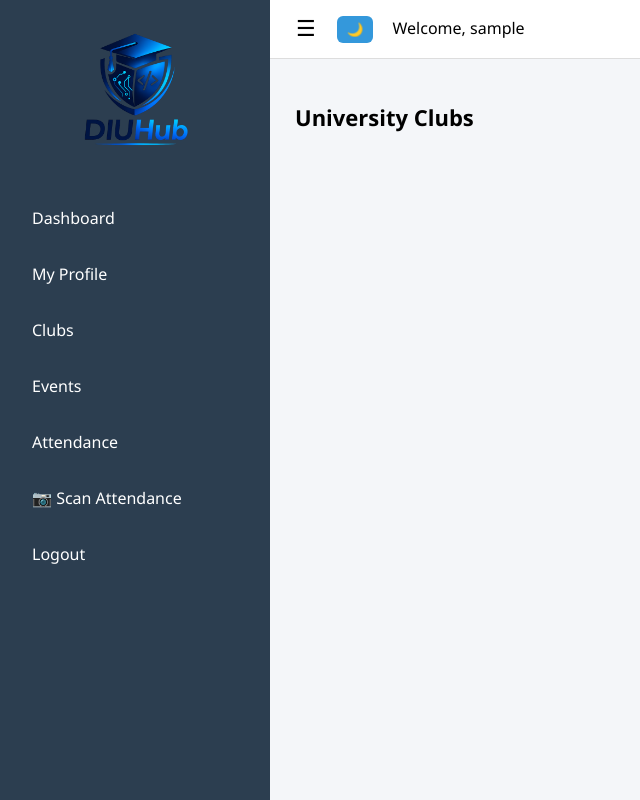
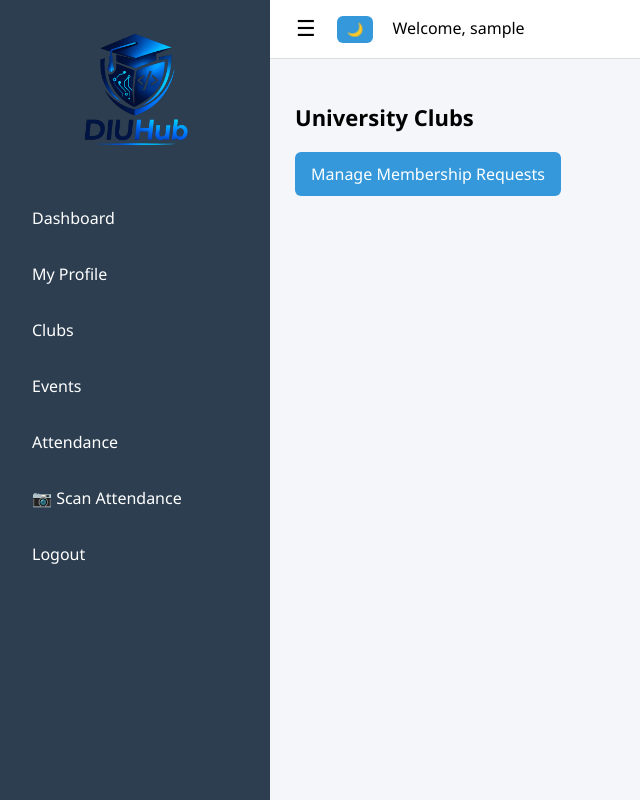
Before and after one commit to simantapundori/DIUHub, a Django app: page /clubs/ in a window 1280 px wide. Shown: the whole page, without its empty margins (0-640 px from the left). Run offline with Django 5.2, Linux system fonts and the light colour scheme; the visitor is signed in with stand-in values (Sample User, id 1); data that the repository does not hold is empty.

Commit message:
Added Club join Request Management from Admin Dashboard

```diff
--- a/clubs/urls.py
+++ b/clubs/urls.py
@@ -4,5 +4,8 @@ from . import views
 urlpatterns = [
     path('', views.club_list, name='club_list'),
     path('join/<int:club_id>/', views.join_club, name='join_club'),
+    path('requests/', views.membership_requests, name='membership_requests'),
+    path('requests/<int:membership_id>/approve/', views.approve_membership, name='approve_membership'),
+    path('requests/<int:membership_id>/reject/', views.reject_membership, name='reject_membership'),
     path('<int:club_id>/', views.club_detail, name='club_detail'),
-]
+] #new
--- a/clubs/views.py
+++ b/clubs/views.py
@@ -1,7 +1,11 @@
 from django.shortcuts import render, redirect, get_object_or_404
 from django.contrib.auth.decorators import login_required
+from django.views.decorators.http import require_POST
+
 from .models import Club, Membership
 from events.models import Event
+from registrations.models import Registration
+
 
 # ============================================
 # Show all clubs with membership status
@@ -9,42 +13,36 @@ from events.models import Event
 @login_required
 def club_list(request):
 
-    # Get all clubs
     clubs = Club.objects.all()
 
-    # Get current user's memberships
     memberships = Membership.objects.filter(user=request.user)
 
-    # Create dictionary: club_id -> status
     membership_status = {}
 
     for membership in memberships:
         membership_status[membership.club.id] = membership.status
 
-    # Attach status directly to each club object
     for club in clubs:
         club.user_status = membership_status.get(club.id, None)
 
-    context = {
+    return render(request, 'clubs/club_list.html', {
         'clubs': clubs,
-    }
-
-    return render(request, 'clubs/club_list.html', context)
+    })
 
 
 # ============================================
 # Join a club
 # ============================================
 @login_required
+@require_POST
 def join_club(request, club_id):
 
     club = get_object_or_404(Club, id=club_id)
 
-    # Create membership only if it doesn't exist
     Membership.objects.get_or_create(
         user=request.user,
         club=club,
-        defaults={'status': 'pending'}
+        defaults={'status': 'pending', 'payment_ref': 'pending'}
     )
 
     return redirect('club_list')
@@ -56,29 +54,30 @@ def join_club(request, club_id):
 @login_required
 def membership_requests(request):
 
-    # Only clubs created by current user
     clubs = Club.objects.filter(created_by=request.user)
 
-    # Get pending requests
     requests = Membership.objects.filter(
         club__in=clubs,
         status='pending'
     )
 
-    context = {
+    return render(request, 'clubs/membership_requests.html', {
         'requests': requests,
-    }
-
-    return render(request, 'clubs/membership_requests.html', context)
+    })
 
 
 # ============================================
 # Approve membership
 # ============================================
 @login_required
+@require_POST
 def approve_membership(request, membership_id):
 
-    membership = get_object_or_404(Membership, id=membership_id)
+    membership = get_object_or_404(
+        Membership,
+        id=membership_id,
+        club__created_by=request.user
+    )
 
     membership.status = 'approved'
     membership.save()
@@ -87,12 +86,23 @@ def approve_membership(request, membership_id):
 
 
 # ============================================
-# Reject membership
+# Reject membership + DELETE registrations 🔥
 # ============================================
 @login_required
+@require_POST
 def reject_membership(request, membership_id):
 
-    membership = get_object_or_404(Membership, id=membership_id)
+    membership = get_object_or_404(
+        Membership,
+        id=membership_id,
+        club__created_by=request.user
+    )
+
+    # 🔥 DELETE all event registrations of that club
+    Registration.objects.filter(
+        user=membership.user,
+        event__club=membership.club
+    ).delete()
 
     membership.status = 'rejected'
     membership.save()
@@ -100,12 +110,9 @@ def reject_membership(request, membership_id):
     return redirect('membership_requests')
 
 
-#===============================
+# ============================================
 # Club Details and Event Inside
-#===============================
-from events.models import Event
-from registrations.models import Registration
-
+# ============================================
 @login_required
 def club_detail(request, club_id):
 
@@ -113,7 +120,6 @@ def club_detail(request, club_id):
 
     events = Event.objects.filter(club=club).order_by('event_date')
 
-    # Membership status
     membership = Membership.objects.filter(
         user=request.user,
         club=club
@@ -121,10 +127,11 @@ def club_detail(request, club_id):
 
     membership_status = membership.status if membership else None
 
-    # Registered events
-    registered_events = Registration.objects.filter(
-        user=request.user
-    ).values_list('event_id', flat=True)
+    # 🔥 FIX → convert to list (prevents template issues)
+    registered_events = list(
+        Registration.objects.filter(user=request.user)
+        .values_list('event_id', flat=True)
+    )
 
     return render(request, 'clubs/club_detail.html', {
         'club': club,
--- a/templates/clubs/club_list.html
+++ b/templates/clubs/club_list.html
@@ -1,13 +1,21 @@
 {% extends "base.html" %} {% block content %}
 
 <h2 class="page-title">University Clubs</h2>
-
-{% for club in clubs %}
+{% if request.user.role == "admin" or request.user.role == "superadmin" %}
+<p>
+  <a href="{% url 'membership_requests' %}" class="btn-primary">
+    Manage Membership Requests
+  </a>
+</p>
+{% endif %} {% for club in clubs %}
 
 <div class="card">
   <!-- ✅ Clickable Club Name -->
   <h3>
-    <a href="/clubs/{{ club.id }}/" style="text-decoration: none; color: black">
+    <a
+      href="{% url 'club_detail' club.id %}"
+      style="text-decoration: none; color: black"
+    >
       {{ club.name }}
     </a>
   </h3>
@@ -28,7 +36,10 @@
 
   {% else %}
 
-  <a href="/clubs/join/{{ club.id }}/" class="btn-primary"> Join Club </a>
+  <form method="post" action="{% url 'join_club' club.id %}">
+    {% csrf_token %}
+    <button type="submit" class="btn-primary">Join Club</button>
+  </form>
 
   {% endif %}
 </div>
```
Also changed, not shown: templates/clubs/club_detail.html (+5 -11 lines), templates/clubs/membership_requests.html (added, +25 -0 lines).
